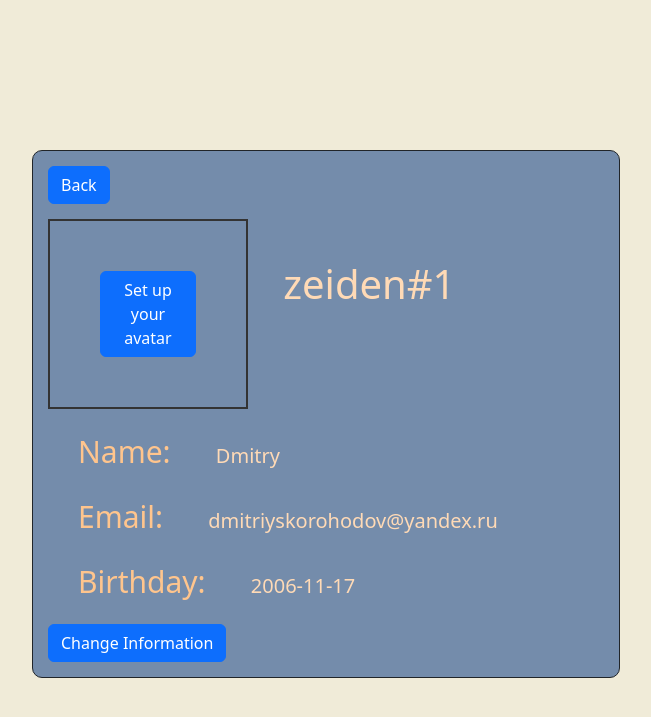
After one commit to Lev-Sh/ToDoGeniusX, a Flask app: page /profile in a window 1280 px wide. The commit adds this page. Shown: the top 717 px of the page, without its empty margins (314-965 px from the left). Run offline with Flask 3, Linux system fonts and the light colour scheme; a user stored in the database is signed in.

Commit message:
Features: 1. Added private profile page. 2. Added images to user. 3. Fixes

```diff
--- a/main.py
+++ b/main.py
@@ -1,10 +1,12 @@
 import hashlib
+import os
+
 import bcrypt
 import flask
 import sqlalchemy.exc
 
-from flask import Flask, render_template, redirect, jsonify
-from flask_login import LoginManager, login_user, login_required, logout_user
+from flask import Flask, render_template, redirect, jsonify, request
+from flask_login import LoginManager, login_user, login_required, logout_user, current_user
 from data.db_models.cards import Card
 from data.db_models import db_session
 from data.db_models.users import User
@@ -40,7 +42,8 @@ def signup():
         hashed_pass = hashlib.md5((form.password.data + salt.decode()).encode()).digest()
 
         user.nickname = form.nickname.data
-        user.birthday = form.birthday.data
+        if form.birthday.data:
+            user.birthday = form.birthday.data
         if form.name.data:
             user.name = form.name.data
         user.email = form.email.data
@@ -50,6 +53,9 @@ def signup():
             session.add(user)
             session.commit()
             login_user(user, remember=form.remember_me.data)
+            if form.image.data:
+                with open(f'static/profile_imgs/{current_user.id}.png', 'wb') as img_file:
+                    img_file.write(form.image.data.read())
             return redirect('/')
         except sqlalchemy.exc.IntegrityError:
             return render_template('signup/signup.html', form=form, title='Регистрация',
@@ -75,6 +81,30 @@ def login():
     return render_template('login/login.html', title='Авторизация', form=form)
 
 
+@app.route('/profile')
+@login_required
+def profile():
+    user = current_user
+    user_id = user.id
+    user_photo = None
+
+    for image in os.listdir('static/profile_imgs'):
+        if image[:image.rfind('.')] == str(user_id):
+            user_photo = image
+            break
+
+    params = {
+        'title': f"{user.nickname}'s profile",
+        'photo': user_photo,
+        'nickname': f'{user.nickname}#{user.id}',
+        'name': user.name,
+        'birthday': user.birthday,
+        'email': user.email,
+    }
+
+    return render_template('profile/profile.html', **params)
+
+
 @login_manager.user_loader
 def load_user(user_id):
     db_sess = create_session()
@@ -88,6 +118,19 @@ def logout():
     return redirect('/')
 
 
+@app.route('/photo_loader/<page>', methods=['GET', 'POST'])
+def photo_loader(page):
+    if request.method == 'GET':
+        return render_template('login/photo_loader.html', title='Загрузка фото')
+    elif request.method == 'POST':
+        f = request.files['image']
+        if current_user:
+            with open(f'static/profile_imgs/{current_user.id}.png', 'wb') as img_file:
+                img_file.write(f.read())
+
+        return redirect(f'/{page}')
+
+
 if __name__ == '__main__':
     global_init('db/database.db')
     app.register_blueprint(cards_api.blueprint)
--- a/requirements.txt
+++ b/requirements.txt
@@ -3,3 +3,6 @@ WTForms~=3.1.2
 SQLAlchemy~=2.0.29
 Flask~=3.0.3
 bcrypt~=4.1.2
+Flask-Login~=0.6.3
+SQLAlchemy-serializer~=1.4.12
+Flask-WTF~=1.2.1
--- /dev/null
+++ b/static/styles/profile.css
@@ -0,0 +1,90 @@
+html {
+    background-color: #f0ebd8;
+}
+
+body {
+    background-color: rgb(240, 235, 216);
+}
+
+.container {
+    margin: 0 auto;
+    width: 100%;
+    max-width: 1200px;
+
+    margin-top: 150px;
+}
+
+.back-button {
+    position: relative;
+
+    margin: 0 auto 15px auto;
+}
+
+.profile_container {
+    position: relative;
+    margin: 0 auto;
+    max-width: 50%;
+    background-color: #748cab;
+
+    border: 1px solid;
+    border-radius: 10px;
+    padding: 15px;
+
+    font-size: 20px;
+}
+
+/* image_placeholder */
+
+.img-placeholder {
+    display: inline-block;
+    max-width: 200px;
+    max-height: 200px;
+
+    padding: 50px;
+    border: 2px solid #333;
+    margin-right: 30px;
+}
+
+/* header */
+
+.profile_header {
+    display: block;
+}
+
+.profile_img {
+    display: inline-block;
+    max-width: 200px;
+    max-height: 200px;
+
+    margin: 5px 30px 5px 5px;
+}
+
+.nickname {
+    display: inline-block;
+    vertical-align: top;
+    padding-top: 35px;
+
+    color: #ffdab6;
+    font-size: 40px;
+}
+
+/* profile_info */
+
+.profile_param {
+    display: block;
+
+    margin: 20px 10px;
+}
+
+.param_content {
+    display: inline-block;
+    font-size: 20px;
+    color: #ffdab6;
+
+    margin: 0 20px;
+}
+
+.param_title {
+    font-size: 30px;
+    color: #ffc58d;
+}
--- a/templates/login/login.html
+++ b/templates/login/login.html
@@ -1,5 +1,4 @@
 {% extends "login/baselogin.html" %} {% block content %}
-<link rel="stylesheet" type="text/css" href="{{ url_for('static',filename='styles/login.css') }}">
 <h1 class="text-center">{{ title }}</h1>
 <div class="logincontainer">
     <form action="" method="post">
--- /dev/null
+++ b/templates/profile/profile.html
@@ -0,0 +1,41 @@
+<!DOCTYPE html>
+<html lang="en">
+<head>
+    <meta charset="UTF-8">
+    <link href="https://cdn.jsdelivr.net/npm/bootstrap@5.3.3/dist/css/bootstrap.min.css" rel="stylesheet" integrity="sha384-QWTKZyjpPEjISv5WaRU9OFeRpok6YctnYmDr5pNlyT2bRjXh0JMhjY6hW+ALEwIH" crossorigin="anonymous">
+    <script src="https://cdn.jsdelivr.net/npm/bootstrap@5.3.3/dist/js/bootstrap.bundle.min.js" integrity="sha384-YvpcrYf0tY3lHB60NNkmXc5s9fDVZLESaAA55NDzOxhy9GkcIdslK1eN7N6jIeHz" crossorigin="anonymous"></script>
+    <link rel="stylesheet" href="{{ url_for('static', filename='styles/profile.css') }}">
+    <title>{{title}}</title>
+</head>
+<body>
+<div class="container">
+    <div class="profile_container">
+        <a class="btn btn-primary back-button" href="/">Back</a>
+        <div class="profile_header">
+            {% if photo == None %}
+                <div class="img-placeholder">
+                    <a class="btn btn-primary" href="/photo_loader/profile">Set up your avatar</a>
+                </div>
+            {% else %}
+                <img src="././static/profile_imgs/{{ photo }}" alt="profile_photo" class="profile_img">
+            {% endif %}
+            <div class="nickname">{{ nickname }}</div>
+        </div>
+        <div class="profile_param">
+            <div class="param_content param_title">Name:</div>
+            <div class="param_content">{{ name }}</div>
+        </div>
+        <div class="profile_param">
+            <div class="param_content param_title">Email:</div>
+            <div class="param_content">{{ email }}</div>
+        </div>
+        <div class="profile_param">
+            <div class="param_content param_title">Birthday:</div>
+            <div class="param_content">{{ birthday }}</div>
+        </div>
+
+        <a class="btn btn-primary">Change Information</a>
+    </div>
+</div>
+</body>
+</html>
```
Also changed, not shown: data/_utils.py (+9 -4 lines), static/styles/mainpage.css (+37 -4 lines), templates/login/photo_loader.html (added, +12 -0 lines), templates/mainpage/base.html (+12 -8 lines), templates/signup/signup.html (+10 -1 lines), db/database.db.
